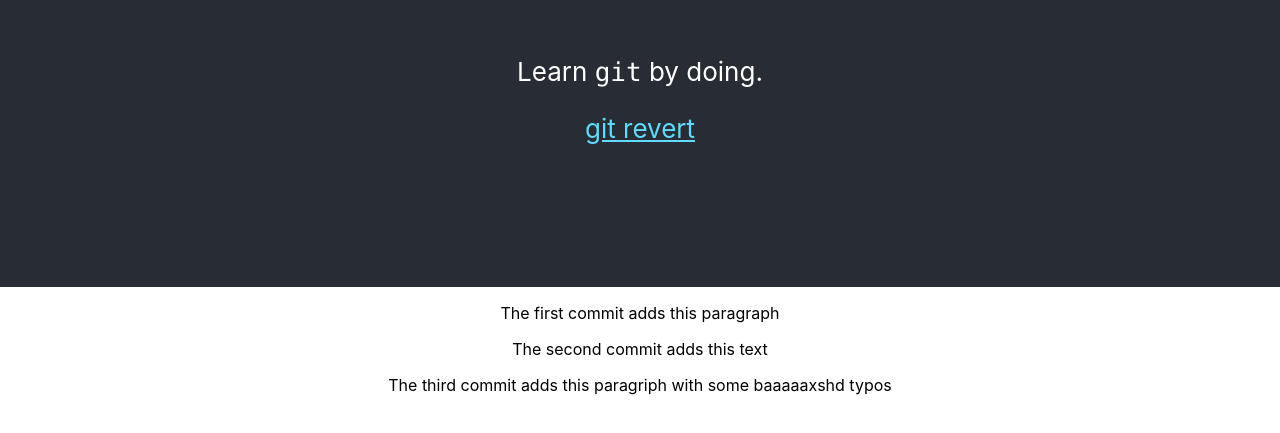
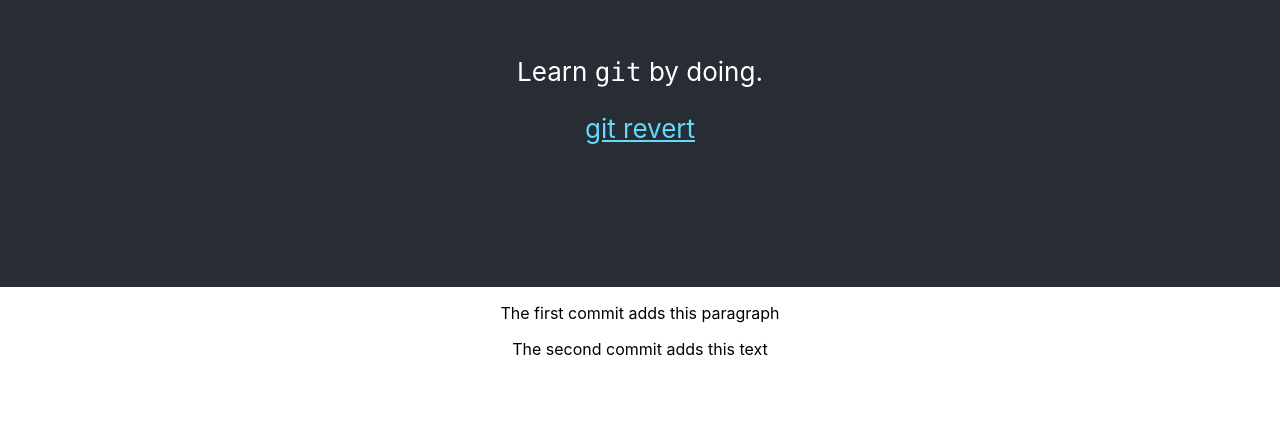
Before and after one commit to EmilyChristy/learn-git-app, a React (Create React App) app: page / in a window 1280 px wide. Shown: the part 113-546 px from the top of the page. Built offline with nearby package versions, Linux system fonts and the light colour scheme.

Commit message:
Revert last commit with typos - "the third commit adds some text with typos"
This reverts commit c7c318ae1460f43aacd61d194273e6a365425d11.

```diff
--- a/src/App.js
+++ b/src/App.js
@@ -20,7 +20,6 @@ function App() {
       </header>
       <p>The first commit adds this paragraph</p>
       <p>The second commit adds this text</p>
-      <p>The third commit adds this paragriph with some baaaaaxshd typos</p>
     </div>
   );
 }
```
